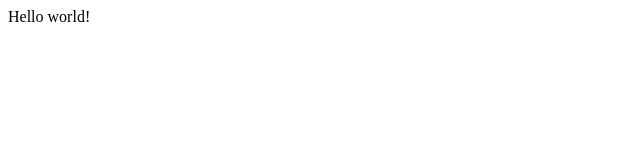
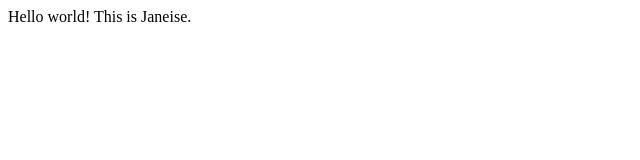
Before and after one commit to new2cde20/hello-world-jcd2, a plain HTML site: page index.html in a window 1280 px wide. Shown: the whole page, without its empty margins (0-640 px from the left). Drawn offline with Linux system fonts and the light colour scheme.

Commit message:
Updated index.html file

```diff
--- a/index.html
+++ b/index.html
@@ -5,5 +5,6 @@
 </head>
 <body>
     Hello world!
+    This is Janeise.
 </body>
 </html>
```
